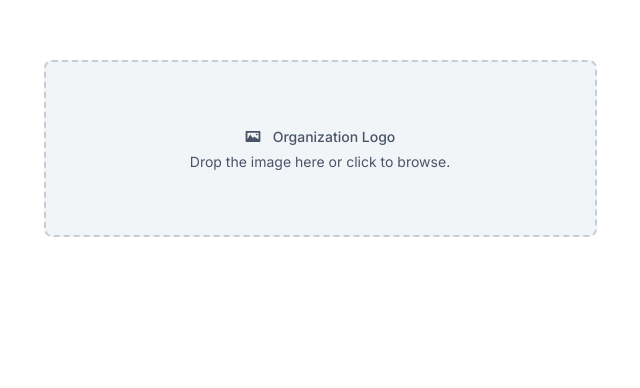
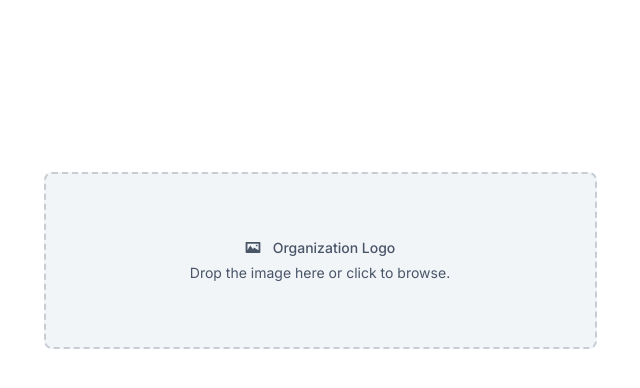
Before and after one commit to andeilsongf/avatar-upload, a React (Vite) app: page / in a window 1280 px wide. Shown: the part 140-528 px from the top of the page, without its empty margins (320-960 px from the left). Built offline with nearby package versions, Linux system fonts and the light colour scheme.

Commit message:
aligned all to center

```diff
--- a/src/App.tsx
+++ b/src/App.tsx
@@ -102,6 +102,7 @@ export function App() {
   };
 
   return (
+    <div style={{ height: "100vh", alignItems: "center", justifyContent: "center", display: 'flex'}}>
       <Container
         image={avatar}
         isError={isError}
@@ -115,6 +116,7 @@ export function App() {
         {renderChild()}
 
       </Container>
+    </div>
   )
 
 }
--- a/src/styles.tsx
+++ b/src/styles.tsx
@@ -37,5 +37,4 @@ export const Container = styled.div<Props>`
   background-color: #f2f5f8;
   border-radius: 8px;
 
-  margin: 200px auto;
 `;
```
Lines whose indentation alone changed are shown as unchanged.
